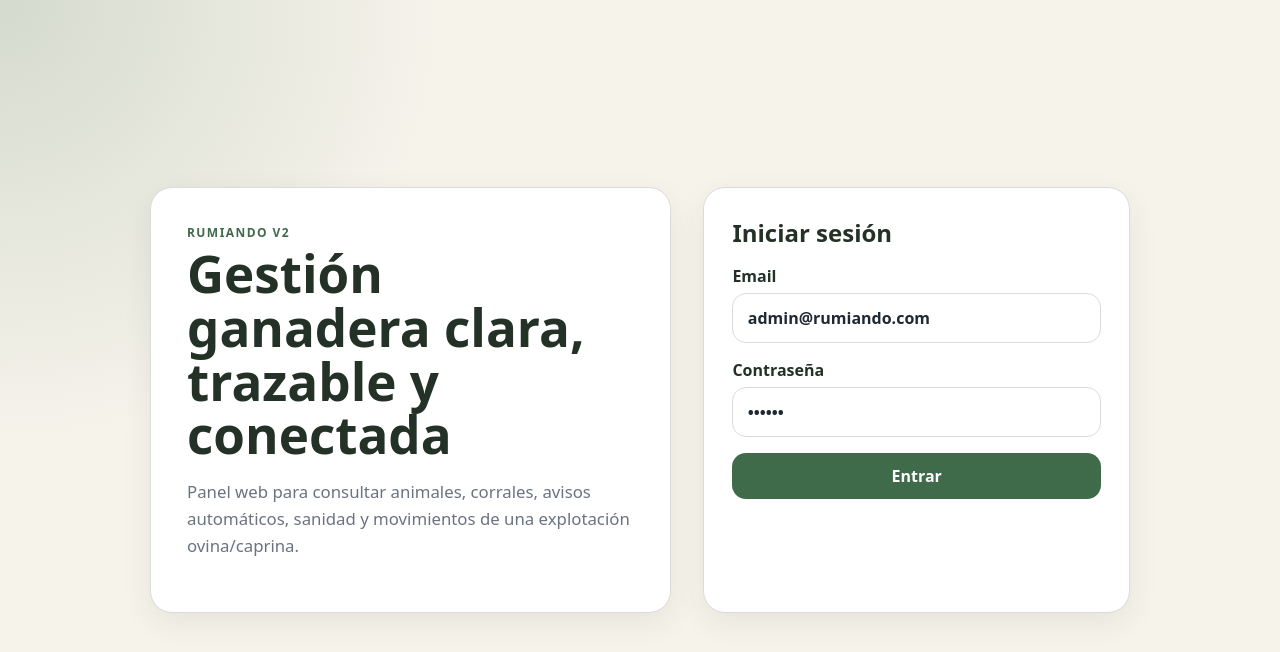
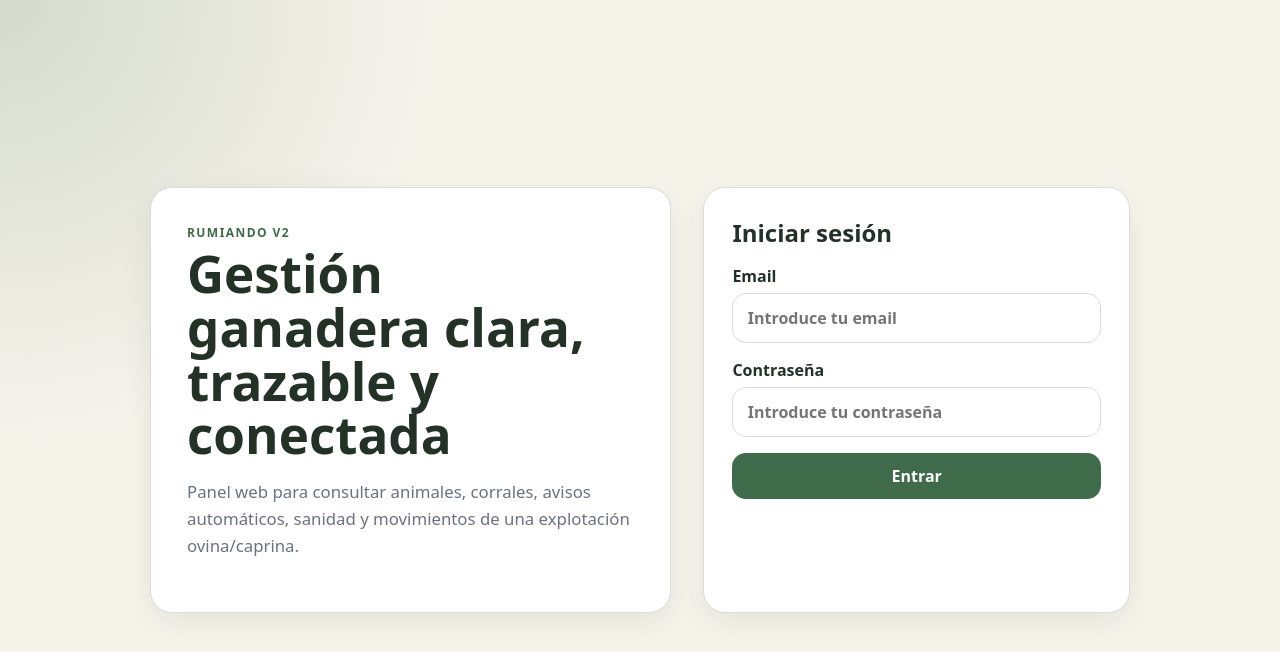
Before and after one commit to MARCOMON94/Rumiando-v2.2, a React app in the folder frontend/: page /login in a window 1280 px wide. Shown: the top 652 px of the page. Built offline with nearby package versions, Linux system fonts and the light colour scheme; no server answers; the HTML template or start-up script is replaced by a standard one.

Commit message:
Corrección de pagina de inicio tras probar otra persona

```diff
--- a/frontend/src/App.jsx
+++ b/frontend/src/App.jsx
@@ -38,8 +38,8 @@ export default function App() {
         <Route path="/reminders" element={<RemindersPage />} />
       </Route>
 
-      <Route path="/" element={<Navigate to="/dashboard" replace />} />
-      <Route path="*" element={<Navigate to="/dashboard" replace />} />
+      <Route path="/" element={<Navigate to="/animals" replace />} />
+      <Route path="*" element={<Navigate to="/animals" replace />} />
     </Routes>
   );
 }
--- a/frontend/src/pages/AnimalsPage.jsx
+++ b/frontend/src/pages/AnimalsPage.jsx
@@ -212,14 +212,13 @@ export default function AnimalsPage() {
       </div>
 
       {!hasActiveSearch && (
-        <div className="empty-state">
-          <h3>No se muestran animales de entrada</h3>
-          <p>
-            Usa el buscador o los filtros para localizar animales. Esto evita cargar visualmente
-            todo el censo y permite trabajar pegando crotales desde un lector.
-          </p>
-        </div>
-      )}
+  <div className="panel">
+    <h3>Buscar animal</h3>
+    <p className="muted">
+      Escribe o pega un crotal para abrir la ficha del animal. También puedes usar los filtros superiores.
+    </p>
+  </div>
+)}
 
       {hasActiveSearch && filteredAnimals.length === 0 && (
         <div className="empty-state">
--- a/frontend/src/pages/LoginPage.jsx
+++ b/frontend/src/pages/LoginPage.jsx
@@ -8,8 +8,8 @@ export default function LoginPage() {
   const { login, error } = useAuth();
 
   const [formData, setFormData] = useState({
-    email: 'admin@rumiando.com',
-    password: '123456'
+    email: '',
+    password: ''
   });
 
   const [loading, setLoading] = useState(false);
@@ -57,6 +57,8 @@ export default function LoginPage() {
   name="email"
   value={formData.email}
   onChange={handleChange}
+  placeholder="Introduce tu email"
+  autoComplete="email"
   required
 />
           </label>
@@ -68,6 +70,8 @@ export default function LoginPage() {
   name="password"
   value={formData.password}
   onChange={handleChange}
+  placeholder="Introduce tu contraseña"
+  autoComplete="current-password"
   required
 />
           </label>
```
Lines whose indentation alone changed are shown as unchanged.
